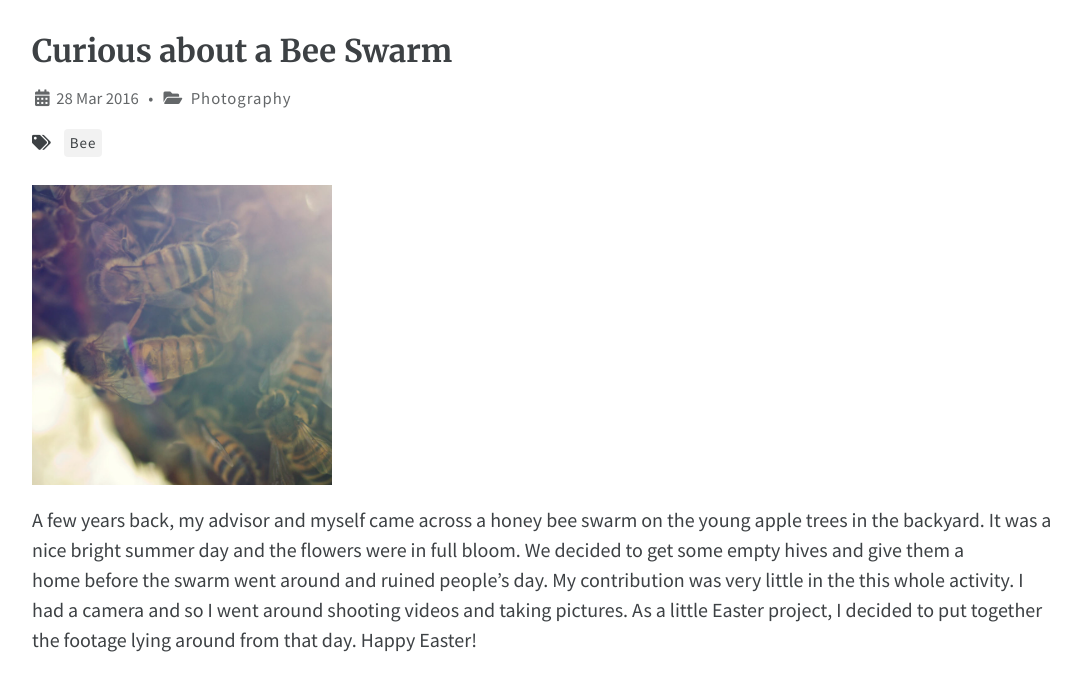
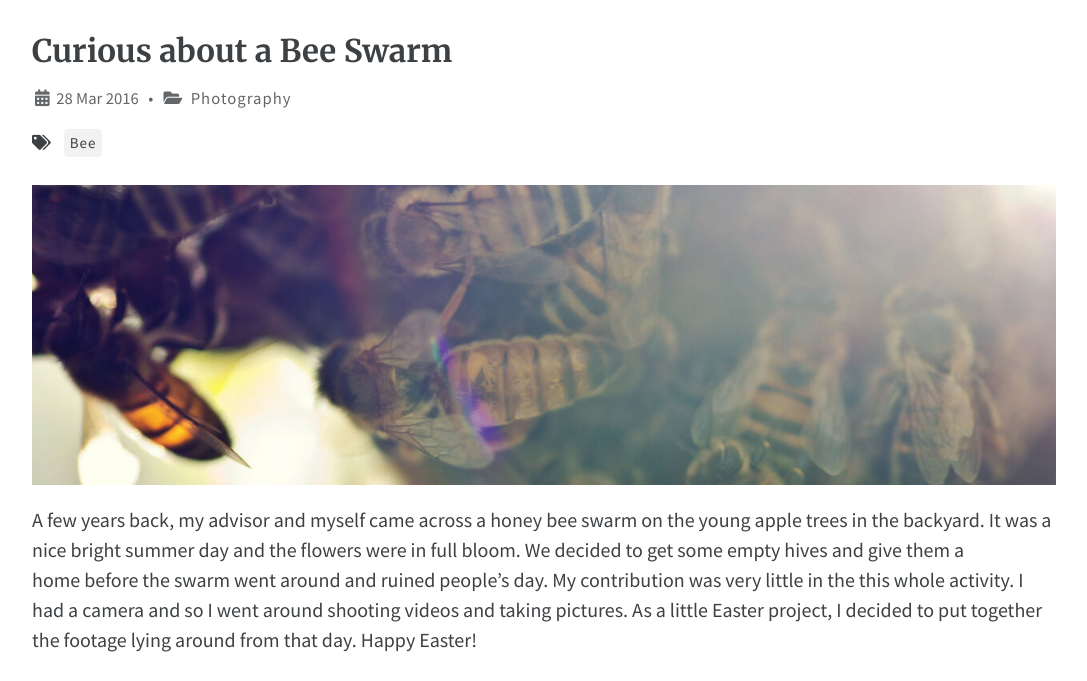
Before and after one commit to royfrancis/royfrancis.github.io, a Jekyll site: the page built from _posts/2016/2016-03-28-curious-about-a-bee-swarm/2016-03-28-curious-about-a-bee-swarm.md, in a window 1280 px wide. Shown: the part 778-1459 px from the top of the page, without its empty margins (96-1183 px from the left). Built offline with Jekyll 4.4.1, drawn with Linux system fonts in a browser that asks for light colours; cached includes are drawn as plain includes; comment, search, counter and statistics services are not loaded; grey boxes are pictures that could not be loaded.

Commit message:
Pixture using img

```diff
--- a/_includes/pixture.html
+++ b/_includes/pixture.html
@@ -37,11 +37,9 @@
         {% assign filenameparts = file.path | split: "/" %}
         {% assign filename = filenameparts | last | replace: file.extname,"" %}
 
-        <div class="pixture-child" id="slb-{{ lightbox_id }}">
+        <div class="pixture-child" style="flex-basis:{{ dim }}px;" id="slb-{{ lightbox_id }}">
           <a href="{{ file.path | relative_url }}">
-            <div class="pixture-image" style="height:{{ dim }}px; width:{{ dim }}px; background-image: url('{{ file.path | relative_url }}')">
-            <!-- <img src="{{ file.path | relative_url }}" alt="{% if include.alt %}{{ include.alt }}{% endif %}"> -->
-            </div>
+            <img class="pixture-img" style="height:{{ dim }}px;" src="{{ file.path | relative_url }}" alt="{% if include.alt %}{{ include.alt }}{% endif %}">
           </a>
         </div>
 
--- a/assets/css/main.scss
+++ b/assets/css/main.scss
@@ -679,34 +679,22 @@ pre.highlight > button:focus {
 }
 
 .pixture-child {
-    -webkit-box-flex: 0;
-    -ms-flex-positive: 0;
-    flex-grow: 0;
-    -ms-flex-negative: 0;
-    flex-shrink: 0;
+    -webkit-box-flex: 1;
+    -ms-flex-positive: 1;
+    flex-grow: 1;
+    -ms-flex-negative: 1;
+    flex-shrink: 1;
 }
 
-.pixture-image {
-    background-size: cover;
-    background-position: center;
-    cursor: pointer;
-    -webkit-transition: -webkit-transform ease-in-out 300ms;
-    transition: -webkit-transform ease-in-out 300ms;
-    -o-transition: transform ease-in-out 300ms;
-    transition: transform ease-in-out 300ms;
-    transition: transform ease-in-out 300ms, -webkit-transform ease-in-out 300ms;
+.pixture-child a:hover,
+.pixture-child a:focus,
+.pixture-child a:active {
+    filter: brightness(0.8);
 }
 
-.pixture-gallery .pixture-image:hover {
-    opacity: 0.9;
-    -webkit-transition: 0.4s ease;
-    -o-transition: 0.4s ease;
-    transition: 0.4s ease;
-}
-
-.pixture-gallery .pixture-image:hover {
-    -webkit-box-shadow: 0 0.08rem 0.25rem rgba(0, 0, 0, 0.15);
-    box-shadow: 0 0.08rem 0.25rem rgba(0, 0, 0, 0.15);
+.pixture-img {
+    object-fit: cover;
+    width: 100%;
 }
 
 .slbCaption {
```
